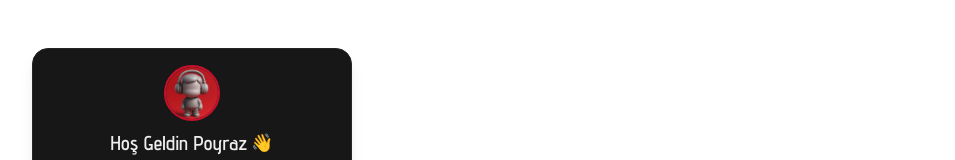
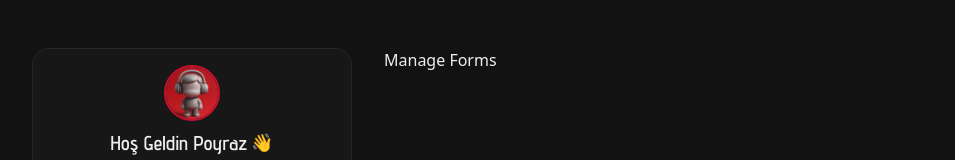
Before and after one commit to HSD-OSTIMTECH/HSD-Landing, a Next.js app: page /admin/forms/manage in a window 1280 px wide. Before the commit this address had no page. Shown: the top 160 px of the page, without its empty margins (32-987 px from the left). Built offline with nearby package versions, Linux system fonts and the light colour scheme.

Commit message:
feat: created page sites for forms admin pages

```diff
--- /dev/null
+++ b/pages/admin/forms/add.tsx
@@ -0,0 +1,9 @@
+import React from 'react'
+
+const AddForm = () => {
+  return (
+    <div>Add Form</div>
+  )
+}
+
+export default AddForm
--- /dev/null
+++ b/pages/admin/forms/edit.tsx
@@ -0,0 +1,9 @@
+import React from 'react'
+
+const EditForm = () => {
+  return (
+    <div>Edit Form</div>
+  )
+}
+
+export default EditForm
--- /dev/null
+++ b/pages/admin/forms/manage.tsx
@@ -0,0 +1,9 @@
+import React from 'react'
+
+const ManageForms = () => {
+  return (
+    <div>Manage Forms</div>
+  )
+}
+
+export default ManageForms
```
